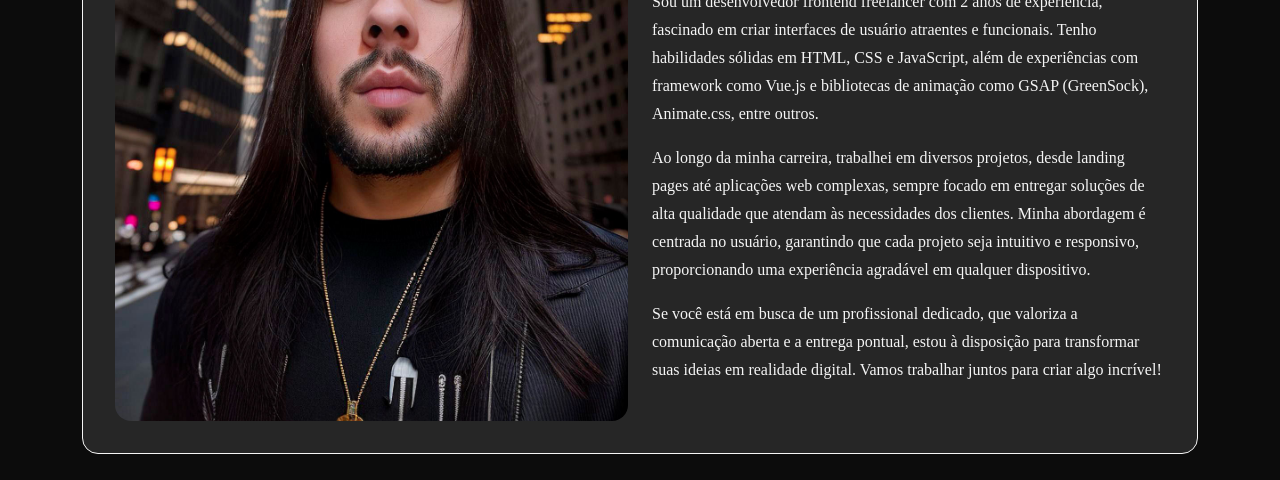
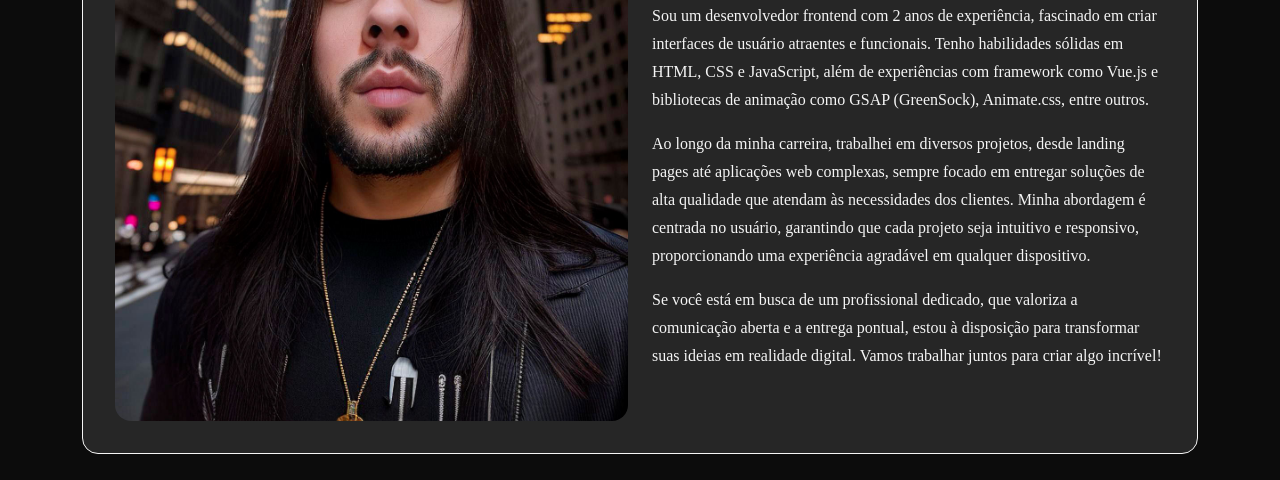
Before and after one commit to HeDz7/portfolio, a website: page index.html in a window 1280 px wide. Shown: the part 1092-1572 px from the top of the page. Drawn offline with nearby package versions, Linux system fonts and the light colour scheme; a web font is replaced by a local one.

Commit message:
removento "freelancer"

```diff
--- a/index.html
+++ b/index.html
@@ -119,7 +119,7 @@
                   </h2>
 
                   <div class="text">
-                    Sou um desenvolvedor frontend freelancer com 2 anos de
+                    Sou um desenvolvedor frontend com 2 anos de
                     experiência, fascinado em criar interfaces de usuário
                     atraentes e funcionais. Tenho habilidades sólidas em HTML,
                     CSS e JavaScript, além de experiências com framework como
```
